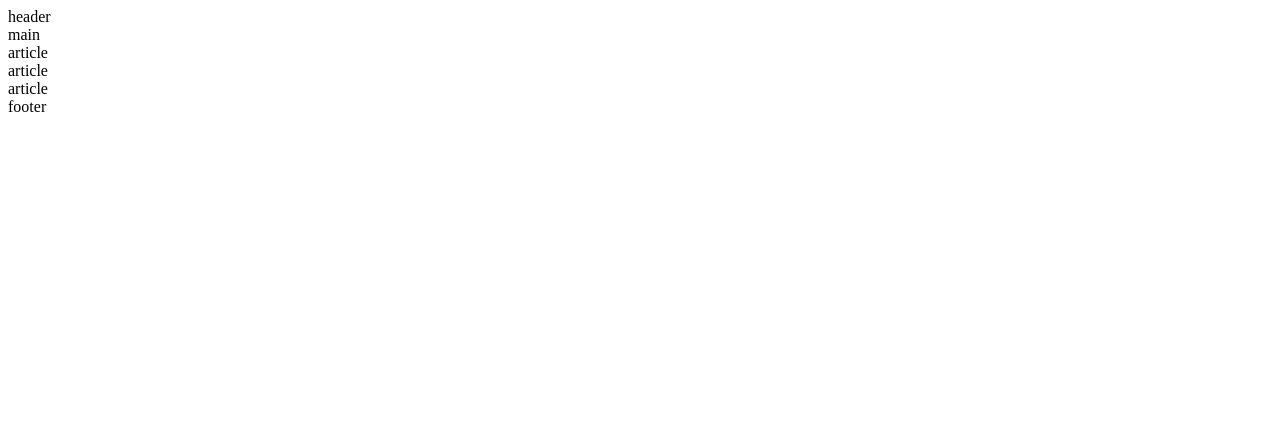
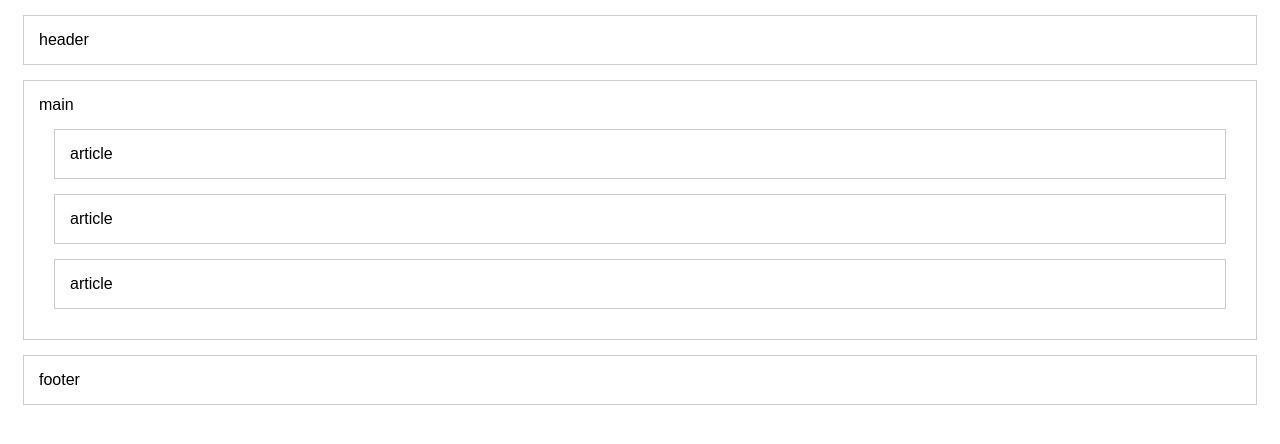
Before and after one commit to lukemt/playground, a website built with Vite: page src/index.html in a window 1280 px wide. Built offline with nearby package versions, Linux system fonts and the light colour scheme.

Commit message:
add base css

```diff
--- /dev/null
+++ b/src/base.css
@@ -0,0 +1,9 @@
+html {
+    font-family: sans-serif;
+}
+
+body * {
+    margin: 15px;
+    padding: 15px;
+    border: 1px solid #ccc;
+}
--- a/src/index.html
+++ b/src/index.html
@@ -6,6 +6,7 @@
     <meta name="viewport" content="width=device-width, initial-scale=1.0" />
     <title>Document</title>
     <script src="main.js" defer></script>
+    <link rel="stylesheet" href="base.css"/>
   </head>
 
   <body>
```
